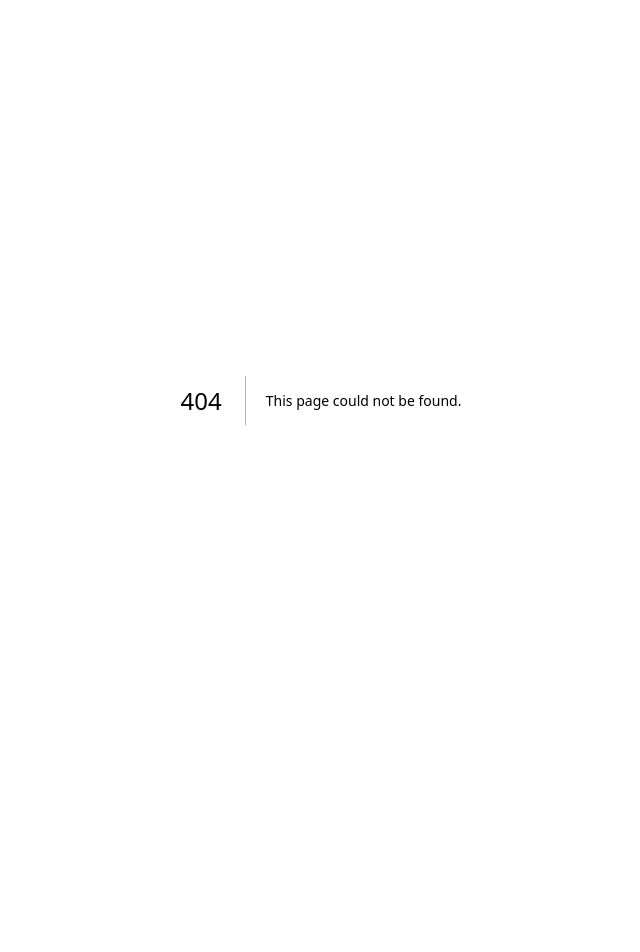
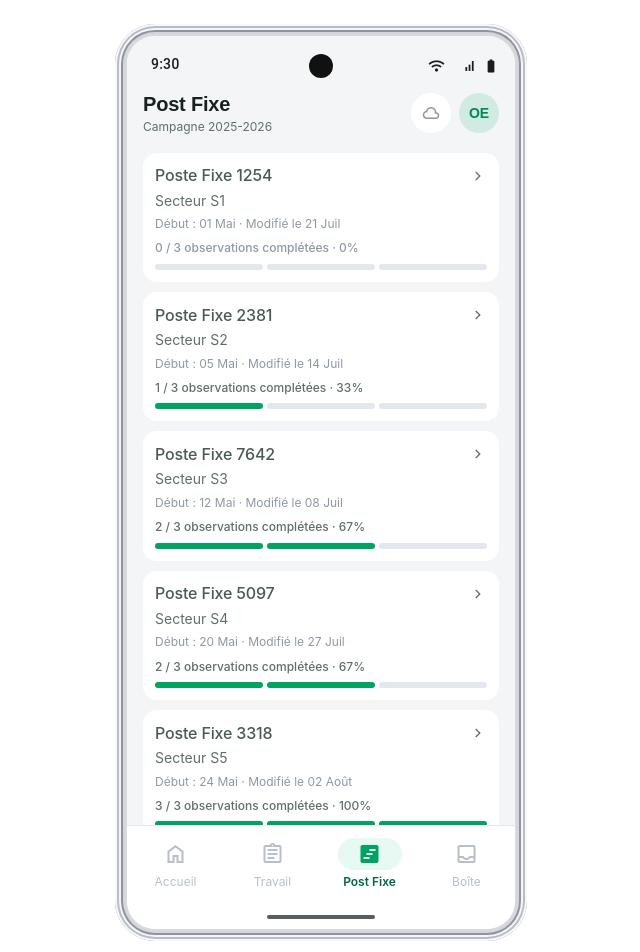
Before and after one commit to oussamaelfallah/Design-Lab, a Next.js app: page /post-fixe-preview in a window 1280 px wide. Before the commit this address had no page. Shown: the top 952 px of the page, without its empty margins (319-959 px from the left). Before the commit the page ends 800 px from the top, so only its background shows below. Built offline with nearby package versions, Linux system fonts and the light colour scheme.

Commit message:
Document worker app prototype structure

```diff
--- /dev/null
+++ b/src/app/post-fixe-preview/page.tsx
@@ -0,0 +1,96 @@
+"use client";
+
+import { useMemo } from "react";
+import {
+  PostFixePreviewState,
+  SecteursFrameView,
+  WorkerAppPostFixePage,
+} from "@/worker-app/post-fixe";
+import { useSearchParams } from "next/navigation";
+
+const frameMap: Record<
+  string,
+  {
+    frameView: SecteursFrameView;
+    previewState: PostFixePreviewState;
+    previewObservationPhase?: "Fleuraison" | "Nouaison" | "Chute physiologique";
+  }
+> = {
+  "01": { frameView: "data", previewState: "list-data" },
+  "02": { frameView: "data", previewState: "detail-overview" },
+  "03": {
+    frameView: "data",
+    previewState: "observation-edit-fleuraison",
+    previewObservationPhase: "Fleuraison",
+  },
+  "04": {
+    frameView: "data",
+    previewState: "observation-edit-nouaison",
+    previewObservationPhase: "Nouaison",
+  },
+  "05": {
+    frameView: "data",
+    previewState: "observation-edit-chute",
+    previewObservationPhase: "Chute physiologique",
+  },
+  "06": { frameView: "data", previewState: "conduite-fertilisation-soil-tab" },
+  "07": { frameView: "data", previewState: "conduite-fertilisation-apport-tab" },
+  "08": { frameView: "data", previewState: "observation-status-not-started" },
+  "09": { frameView: "data", previewState: "observation-status-in-progress" },
+  "10": { frameView: "data", previewState: "observation-status-done" },
+  "11": { frameView: "data", previewState: "observation-readonly" },
+  "12": { frameView: "data", previewState: "conduite-fertilisation-soil-create" },
+  "13": { frameView: "data", previewState: "conduite-fertilisation-soil-view" },
+  "14": { frameView: "data", previewState: "conduite-fertilisation-apport-create" },
+  "15": { frameView: "data", previewState: "conduite-fertilisation-apport-view" },
+  "16": { frameView: "data", previewState: "conduite-fertilisation-soil-unsaved" },
+  "17": { frameView: "data", previewState: "conduite-irrigation-program-tab" },
+  "18": { frameView: "data", previewState: "conduite-irrigation-stress-tab" },
+  "19": { frameView: "data", previewState: "conduite-irrigation-program-create" },
+  "20": { frameView: "data", previewState: "conduite-irrigation-program-view" },
+  "21": { frameView: "data", previewState: "conduite-irrigation-program-unsaved" },
+  "22": { frameView: "data", previewState: "conduite-irrigation-stress-create" },
+  "23": { frameView: "data", previewState: "conduite-irrigation-stress-view" },
+  "24": { frameView: "data", previewState: "conduite-irrigation-stress-unsaved" },
+  "25": { frameView: "data", previewState: "observation-unsaved-modal" },
+  loading: { frameView: "loading", previewState: "list-loading" },
+  empty: { frameView: "empty", previewState: "list-empty" },
+  detailLoading: { frameView: "loading", previewState: "detail-loading" },
+};
+
+export default function PostFixePreviewPage() {
+  const searchParams = useSearchParams();
+  const frameId = searchParams.get("frame") ?? "01";
+  const themeParam = searchParams.get("theme");
+  const frameThemeParam = searchParams.get("frameTheme");
+  const deviceParam = searchParams.get("device");
+
+  const config = useMemo(() => frameMap[frameId] ?? frameMap["01"], [frameId]);
+  const theme = themeParam === "dark" ? "dark" : "light";
+  const frameTheme = frameThemeParam === "light" ? "light" : frameThemeParam === "dark" ? "dark" : theme;
+  const showDeviceFrame = deviceParam !== "0";
+
+  return (
+    <main
+      style={{
+        minHeight: "100vh",
+        display: "flex",
+        alignItems: "center",
+        justifyContent: "center",
+        padding: 24,
+        boxSizing: "border-box",
+        background: "transparent",
+      }}
+    >
+      <WorkerAppPostFixePage
+        showDeviceFrame={showDeviceFrame}
+        theme={theme}
+        frameTheme={frameTheme}
+        frameView={config.frameView}
+        previewState={config.previewState}
+        previewObservationPhase={config.previewObservationPhase}
+        isInteractive={false}
+      />
+    </main>
+  );
+}
```
